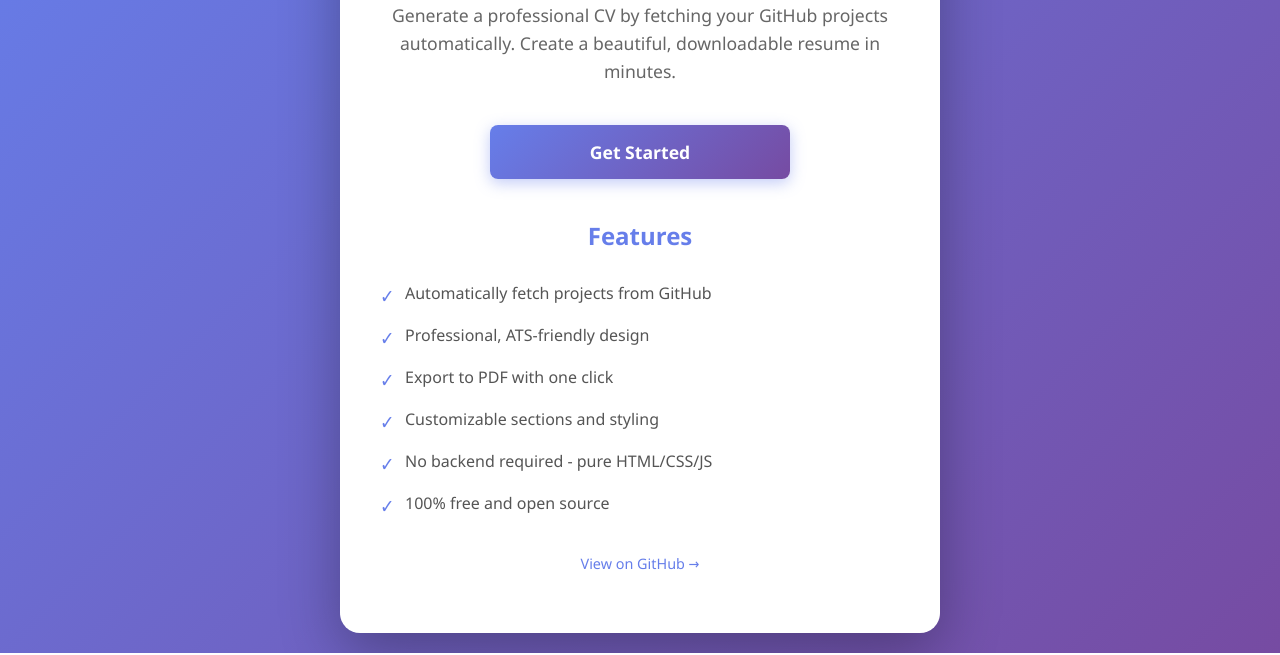
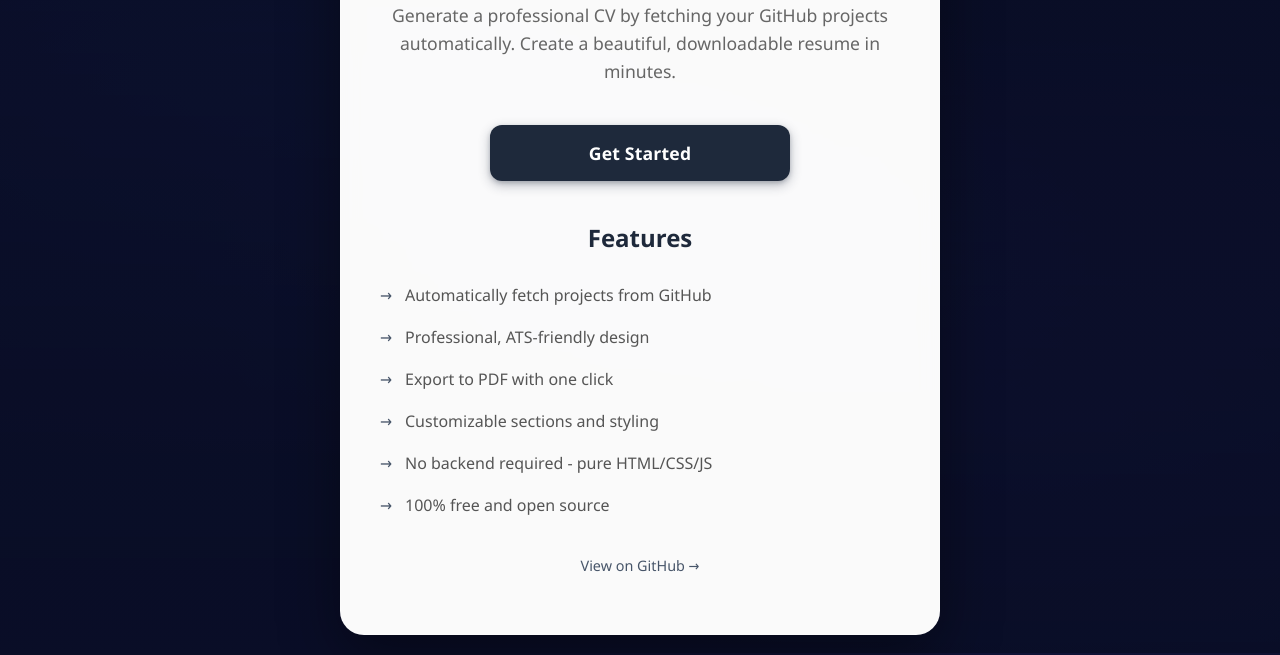
Before and after one commit to telmon95/cv-generator, a website: page index.html in a window 1280 px wide. Shown: the part 147-802 px from the top of the page. Drawn offline with Linux system fonts and the light colour scheme.

Commit message:
Redesign UI with professional dark theme - remove AI-looking gradients

```diff
--- a/index.html
+++ b/index.html
@@ -35,7 +35,11 @@
 
         body {
             font-family: 'Segoe UI', Tahoma, Geneva, Verdana, sans-serif;
-            background: linear-gradient(135deg, #667eea 0%, #764ba2 100%);
+            background: #0a0e27;
+            background-image:
+                radial-gradient(at 20% 30%, rgba(30, 58, 138, 0.3) 0px, transparent 50%),
+                radial-gradient(at 80% 70%, rgba(79, 70, 229, 0.2) 0px, transparent 50%),
+                radial-gradient(at 50% 50%, rgba(99, 102, 241, 0.15) 0px, transparent 50%);
             min-height: 100vh;
             display: flex;
             align-items: center;
@@ -43,23 +47,44 @@
             padding: 20px;
             -webkit-font-smoothing: antialiased;
             -moz-osx-font-smoothing: grayscale;
+            position: relative;
+        }
+
+        body::before {
+            content: '';
+            position: fixed;
+            top: 0;
+            left: 0;
+            right: 0;
+            bottom: 0;
+            background:
+                linear-gradient(180deg, rgba(10, 14, 39, 0.8) 0%, rgba(10, 14, 39, 0.95) 100%);
+            pointer-events: none;
+            z-index: 0;
         }
 
         .container {
-            background: white;
-            border-radius: 20px;
+            background: rgba(255, 255, 255, 0.98);
+            border-radius: 24px;
             padding: 60px 40px;
             max-width: 600px;
             width: 100%;
-            box-shadow: 0 20px 60px rgba(0,0,0,0.3);
+            box-shadow:
+                0 20px 60px rgba(0, 0, 0, 0.4),
+                0 0 0 1px rgba(255, 255, 255, 0.1) inset;
             text-align: center;
+            position: relative;
+            z-index: 1;
+            backdrop-filter: blur(10px);
         }
 
         h1 {
-            color: #667eea;
+            color: #1e293b;
             font-size: 2.5em;
             margin-bottom: 20px;
             line-height: 1.2;
+            font-weight: 700;
+            letter-spacing: -0.02em;
         }
 
         p {
@@ -71,24 +96,34 @@
 
         .btn {
             display: inline-block;
-            background: linear-gradient(135deg, #667eea 0%, #764ba2 100%);
+            background: #1e293b;
             color: white;
-            padding: 15px 40px;
-            border-radius: 8px;
+            padding: 16px 42px;
+            border-radius: 12px;
             text-decoration: none;
             font-size: 1.1em;
             font-weight: 600;
-            transition: transform 0.2s, box-shadow 0.2s;
-            box-shadow: 0 4px 15px rgba(102, 126, 234, 0.4);
+            transition: all 0.3s cubic-bezier(0.4, 0, 0.2, 1);
+            box-shadow:
+                0 4px 12px rgba(30, 41, 59, 0.3),
+                0 2px 4px rgba(30, 41, 59, 0.2);
             border: none;
             cursor: pointer;
             width: 100%;
             max-width: 300px;
+            letter-spacing: 0.01em;
         }
 
         .btn:hover {
             transform: translateY(-2px);
-            box-shadow: 0 6px 20px rgba(102, 126, 234, 0.6);
+            background: #0f172a;
+            box-shadow:
+                0 8px 20px rgba(30, 41, 59, 0.4),
+                0 4px 8px rgba(30, 41, 59, 0.3);
+        }
+
+        .btn:active {
+            transform: translateY(0);
         }
 
         .btn:active {
@@ -101,10 +136,11 @@
         }
 
         .features h2 {
-            color: #667eea;
+            color: #1e293b;
             margin-bottom: 20px;
             text-align: center;
             font-size: 1.5em;
+            font-weight: 600;
         }
 
         .features ul {
@@ -121,23 +157,25 @@
         }
 
         .features li:before {
-            content: "✓";
+            content: "→";
             position: absolute;
             left: 0;
-            color: #667eea;
-            font-weight: bold;
-            font-size: 1.2em;
+            color: #475569;
+            font-weight: normal;
+            font-size: 1em;
         }
 
         .github-link {
             margin-top: 30px;
             display: block;
-            color: #667eea;
+            color: #475569;
             text-decoration: none;
             font-size: 0.9em;
+            transition: color 0.2s;
         }
 
         .github-link:hover {
+            color: #1e293b;
             text-decoration: underline;
         }
 
```
Also changed, not shown: cv-generator.html (+70 -18 lines).
